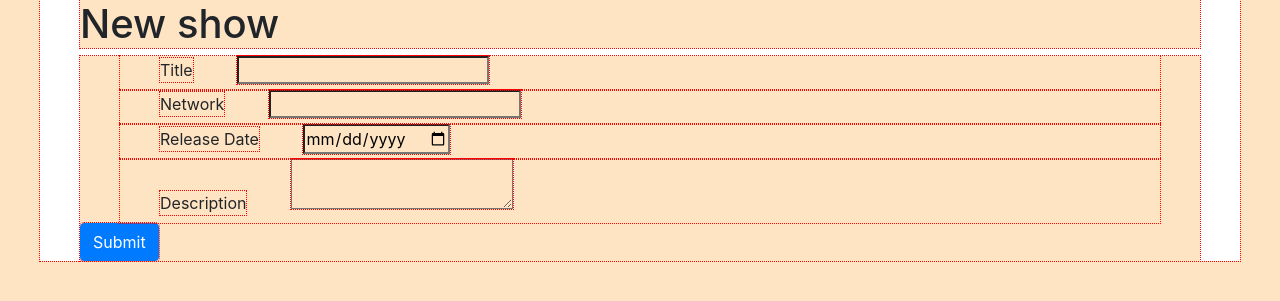
After one commit to ivana-vucenovic/tv_shows, a Django app: page /new in a window 1280 px wide. The commit adds this page. Shown: the top 301 px of the page. Run offline with Django 3.2, Linux system fonts and the light colour scheme; some libraries are stand-ins or nearby versions.

Commit message:
second commit

```diff
--- a/tv_shows/settings.py
+++ b/tv_shows/settings.py
@@ -55,7 +55,9 @@ ROOT_URLCONF = 'tv_shows.urls'
 TEMPLATES = [
     {
         'BACKEND': 'django.template.backends.django.DjangoTemplates',
-        'DIRS': [],
+        'DIRS': [
+            BASE_DIR / 'templates'
+        ],
         'APP_DIRS': True,
         'OPTIONS': {
             'context_processors': [
--- a/tv_shows/urls.py
+++ b/tv_shows/urls.py
@@ -1,18 +1,4 @@
-"""tv_shows URL Configuration
 
-The `urlpatterns` list routes URLs to views. For more information please see:
-    https://docs.djangoproject.com/en/3.2/topics/http/urls/
-Examples:
-Function views
-    1. Add an import:  from my_app import views
-    2. Add a URL to urlpatterns:  path('', views.home, name='home')
-Class-based views
-    1. Add an import:  from other_app.views import Home
-    2. Add a URL to urlpatterns:  path('', Home.as_view(), name='home')
-Including another URLconf
-    1. Import the include() function: from django.urls import include, path
-    2. Add a URL to urlpatterns:  path('blog/', include('blog.urls'))
-"""
 # from django.contrib import admin
 from django.urls import path, include
 
--- a/tv_shows_app/models.py
+++ b/tv_shows_app/models.py
@@ -1,11 +1,9 @@
 from django.db import models
 
 class Show(models.Model):
-    title=models.CharField(max_length = 255)
+    title = models.CharField(max_length = 255)
     network = models.CharField(max_length = 255)
+    description = models.CharField(max_length= 255)
     release_date = models.DateField()
     created_at = models.DateTimeField(auto_now_add=True)
     updated_at = models.DateTimeField(auto_now=True)
-
-
-# Create your models here.
--- /dev/null
+++ b/tv_shows_app/static/css/style.css
@@ -0,0 +1,6 @@
+*{
+    outline:1px dotted red;
+    margin:0 40px;
+    padding:0;
+    background-color: bisque;
+}
--- /dev/null
+++ b/tv_shows_app/templates/new.html
@@ -0,0 +1,37 @@
+<!DOCTYPE html>
+<html lang="en">
+<head>
+    <meta charset="UTF-8">
+    <meta http-equiv="X-UA-Compatible" content="IE=edge">
+    <meta name="viewport" content="width=device-width, initial-scale=1.0">
+    <title>New show</title>
+    <link href="https://stackpath.bootstrapcdn.com/bootstrap/4.3.1/css/bootstrap.min.css" rel="stylesheet" integrity="sha384-ggOyR0iXCbMQv3Xipma34MD+dH/1fQ784/j6cY/iJTQUOhcWr7x9JvoRxT2MZw1T" crossorigin="anonymous">
+    {% load static %}
+    <link rel = "stylesheet" href ="{% static 'css/style.css' %}">
+</head>
+<body>
+    <h1>New show</h1>
+    <form action = "/new" method ="POST">
+        {% csrf_token %}
+
+        <div class="new_show">
+            <label for="title">Title</label>
+            <input type="text" name="title" id="title">
+        </div>
+        <div class="new_show">
+            <label for="network">Network</label>
+            <input type="text" name="network" id="network">
+        </div>
+        <div class="new_show">
+            <label for="release_date">Release Date</label>
+            <input type="date" name="release_date" id="release_date">
+        </div>
+        <div class="new_show">
+            <label for="description">Description</label>
+            <textarea name="description" id="description" ></textarea>
+        </div>
+        <button class="btn btn-primary">Submit</button>
+    </form>
+
+</body>
+</html>
--- a/tv_shows_app/templates/tv_show.html
+++ b/tv_shows_app/templates/tv_show.html
@@ -5,6 +5,9 @@
     <meta http-equiv="X-UA-Compatible" content="IE=edge">
     <meta name="viewport" content="width=device-width, initial-scale=1.0">
     <title>Shows</title>
+    <link href="https://stackpath.bootstrapcdn.com/bootstrap/4.3.1/css/bootstrap.min.css" rel="stylesheet" integrity="sha384-ggOyR0iXCbMQv3Xipma34MD+dH/1fQ784/j6cY/iJTQUOhcWr7x9JvoRxT2MZw1T" crossorigin="anonymous">
+    {% load static %}
+    <link rel = "stylesheet" href ="{% static 'css/style.css' %}">
 </head>
 <body>
     <div id = 'shows'>
@@ -26,7 +29,7 @@
                     <td>{{show.title}}</td>
                     <td>{{show.network}}</td>
                     <td>{{show.release_date|date:'SHORT_DATE_FORMAT'}}</td>
-                    <td><a href ='/shows/{{show.id}}'>Show</a> | <a href ='/shows/{{show.id}}/edit'>Edit</a> | <a href ='/shows/{{show.id}}/delete'>Delete</a></td>
+                    <td><a href ='/show/{{show.id}}'>Show</a> | <a href ='/show/{{show.id}}/edit'>Edit</a> | <a href ='/show/{{show.id}}/delete'>Delete</a></td>
                 </tr>
                 {% endfor %}
             </tbody>
--- a/tv_shows_app/urls.py
+++ b/tv_shows_app/urls.py
@@ -3,5 +3,7 @@ from . import views
 
 urlpatterns = [
     path('', views.index),
-    path('shows/<int:show_id>', views.show)
+    path('new', views.new),
+    path('show/<int:show_id>', views.show),
+    path('show/<int:show_id>/edit', views.edit),
 ]
--- a/tv_shows_app/views.py
+++ b/tv_shows_app/views.py
@@ -1,12 +1,31 @@
-from django.shortcuts import render
+from django.shortcuts import render, redirect
+from . models import Show
 
 # def index(request):
 #     return render(request, 'tv_show.html')
 
+def new(request):
+    if request.method == 'GET':
+        return render(request, 'new.html')
+    if request.method == 'POST':
+        print(request.POST)
+        return redirect('/shows')
+
+def edit(request, show_id):
+    if request.method == 'GET':
+        return render(request, 'edit.html')
+    if request.method == 'POST':
+        return
+
+# def show(request, show_id):
+#     return render(request, 'show.html')
+
 def index(request):
+    shows = Show.objects.all()
     context ={
-        'shows': Show.objects.all()
+        'shows': shows
     }
+    print(shows)
     return render(request, 'tv_show.html', context)
 
 def show(request, show_id):
@@ -16,6 +35,4 @@ def show(request, show_id):
     context = {
         'show': one_show
     }
-    return render(request, 'tv_show.html', context)
-
-# Create your views here.
+    return render(request, 'show.html', context)
```
Also changed, not shown: tv_shows_app/templates/edit.html (added, +16 -0 lines), tv_shows_app/templates/show.html (added, +29 -0 lines), db.sqlite3, tv_shows_app/migrations/0002_show_description.py (added).
